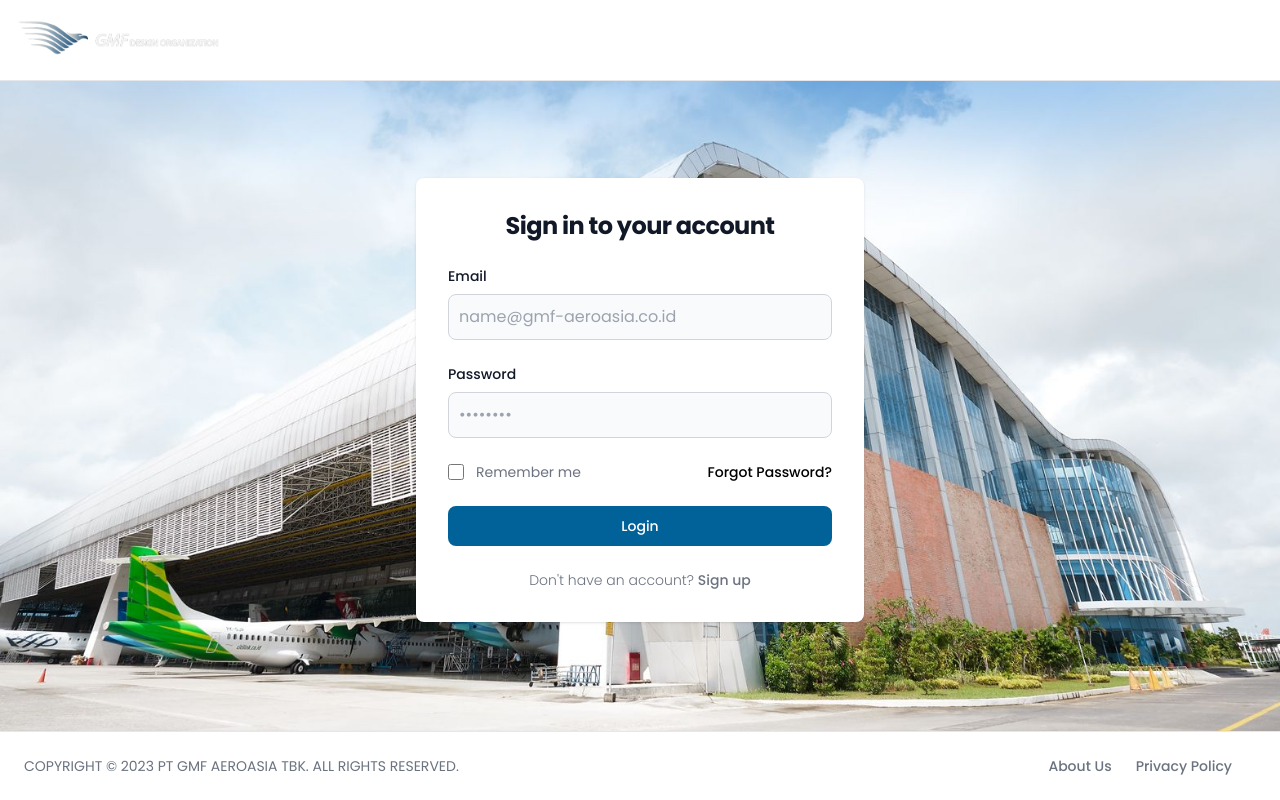
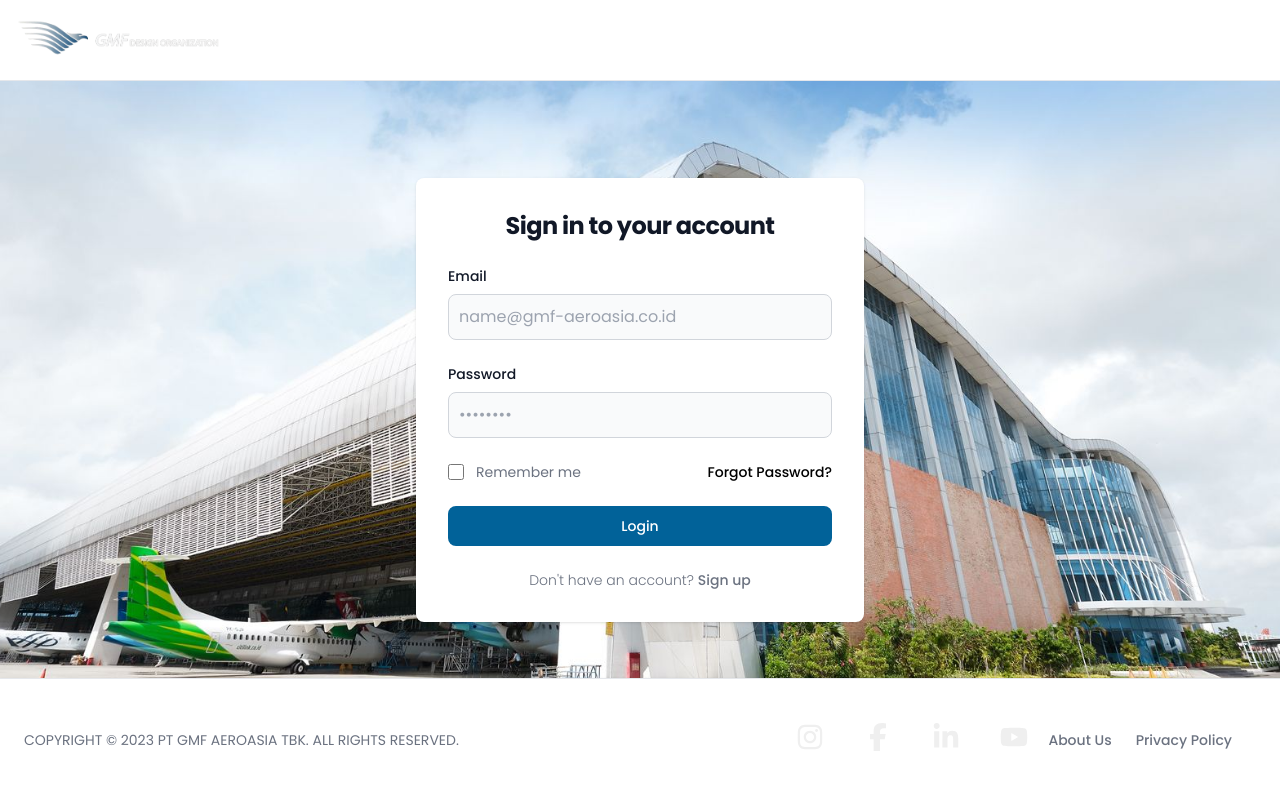
Before and after one commit to reg-strtgy-enjyr/Dashboard-DOA-GMF-Old, an Angular app in the folder Frontend/: page /login in a window 1280 px wide. Built offline with nearby package versions, Linux system fonts and the light colour scheme.

Commit message:
Update Social Media

```diff
--- a/Frontend/angular.json
+++ b/Frontend/angular.json
@@ -93,5 +93,8 @@
         }
       }
     }
+  },
+  "cli": {
+    "analytics": "ede0adce-05a5-4b67-bfe3-2b0132fdca4f"
   }
 }
--- a/Frontend/src/app/footer/footer.component.css
+++ b/Frontend/src/app/footer/footer.component.css
@@ -0,0 +1,32 @@
+.footer-logo-container {
+    text-align: center;
+    padding: 20px; /* Adjust the padding as needed */
+}
+
+.footer-logo-container a {
+    display: inline-block;
+}
+.footer-logo-container {
+    text-align: center;
+    padding: 20px; /* Adjust the padding as needed */
+}
+
+.footer-logo-container a {
+    display: inline-block;
+}
+.footer-logo-container {
+    text-align: center;
+    padding: 20px; /* Adjust the padding as needed */
+}
+
+.footer-logo-container a {
+    display: inline-block;
+}
+.footer-logo-container {
+    text-align: center;
+    padding: 20px; /* Adjust the padding as needed */
+}
+
+.footer-logo-container a {
+    display: inline-block;
+}
--- a/Frontend/src/app/footer/footer.component.html
+++ b/Frontend/src/app/footer/footer.component.html
@@ -1,12 +1,79 @@
-<footer class="fixed bottom-0 left-0 z-20 w-full p-4 bg-white border-t border-gray-200 shadow md:flex md:items-center md:justify-between md:p-6 dark:bg-gray-800 dark:border-gray-600">
+<footer class="fixed bottom-0 left-0 z-20 w-full p-4 bg-white border-t border-WHITE-200 shadow md:flex md:items-center md:justify-between md:p-6 dark:bg-gray-800 dark:border-gray-600">
     <span class="text-sm text-gray-500 sm:text-center">COPYRIGHT © 2023 <a href="https://www.gmf-aeroasia.co.id/" class="hover:underline">PT GMF AEROASIA TBK</a>. ALL RIGHTS RESERVED.
     </span>
+    <footer class="fixed bottom-0 left-0 z-20 w-full p-4 bg-white border-t border-WHITE-200 shadow md:flex md:items-center md:justify-between md:p-6 dark:bg-gray-800 dark:border-gray-600">
+        <span class="text-sm text-gray-500 sm:text-center">COPYRIGHT © 2023 <a href="https://www.gmf-aeroasia.co.id/" class="hover:underline">PT GMF AEROASIA TBK</a>. ALL RIGHTS RESERVED.
+        </span>
+
     <ul class="flex flex-wrap items-center mt-3 text-sm font-medium text-gray-500 dark:text-gray-400 sm:mt-0">
+        <footer>
+            <div class="footer-logo-container">
+                <a href="https://www.instagram.com/gmfaeroasia/" target="_blank" rel="noopener noreferrer">
+                    <!-- Instagram -->
+                    <span class="[&>svg]:h-7 [&>svg]:w-7 [&>svg]:fill-[#EFEFEF]">
+                        <svg xmlns="http://www.w3.org/2000/svg" viewBox="0 0 448 512">
+                        <!--!Font Awesome Free 6.5.1 by @fontawesome - https://fontawesome.com License - https://fontawesome.com/license/free Copyright 2024 Fonticons, Inc. -->
+                        <path
+                            d="M224.1 141c-63.6 0-114.9 51.3-114.9 114.9s51.3 114.9 114.9 114.9S339 319.5 339 255.9 287.7 141 224.1 141zm0 189.6c-41.1 0-74.7-33.5-74.7-74.7s33.5-74.7 74.7-74.7 74.7 33.5 74.7 74.7-33.6 74.7-74.7 74.7zm146.4-194.3c0 14.9-12 26.8-26.8 26.8-14.9 0-26.8-12-26.8-26.8s12-26.8 26.8-26.8 26.8 12 26.8 26.8zm76.1 27.2c-1.7-35.9-9.9-67.7-36.2-93.9-26.2-26.2-58-34.4-93.9-36.2-37-2.1-147.9-2.1-184.9 0-35.8 1.7-67.6 9.9-93.9 36.1s-34.4 58-36.2 93.9c-2.1 37-2.1 147.9 0 184.9 1.7 35.9 9.9 67.7 36.2 93.9s58 34.4 93.9 36.2c37 2.1 147.9 2.1 184.9 0 35.9-1.7 67.7-9.9 93.9-36.2 26.2-26.2 34.4-58 36.2-93.9 2.1-37 2.1-147.8 0-184.8zM398.8 388c-7.8 19.6-22.9 34.7-42.6 42.6-29.5 11.7-99.5 9-132.1 9s-102.7 2.6-132.1-9c-19.6-7.8-34.7-22.9-42.6-42.6-11.7-29.5-9-99.5-9-132.1s-2.6-102.7 9-132.1c7.8-19.6 22.9-34.7 42.6-42.6 29.5-11.7 99.5-9 132.1-9s102.7-2.6 132.1 9c19.6 7.8 34.7 22.9 42.6 42.6 11.7 29.5 9 99.5 9 132.1s2.7 102.7-9 132.1z" />
+                        </svg>
+                    </span>
+                </a>
+            </div>
+        </footer>
+
+        <footer>
+            <div class="footer-logo-container">
+                <a href="https://www.facebook.com/gmfaa/" target="_blank" rel="noopener noreferrer">
+                    <!-- Facebook -->
+                    <span class="[&>svg]:h-7 [&>svg]:w-7 [&>svg]:fill-[#EFEFEF]">
+                        <svg xmlns="http://www.w3.org/2000/svg" viewBox="0 0 320 512">
+                        <!--!Font Awesome Free 6.5.1 by @fontawesome - https://fontawesome.com License - https://fontawesome.com/license/free Copyright 2024 Fonticons, Inc. -->
+                        <path
+                            d="M80 299.3V512H196V299.3h86.5l18-97.8H196V166.9c0-51.7 20.3-71.5 72.7-71.5c16.3 0 29.4 .4 37 1.2V7.9C291.4 4 256.4 0 236.2 0C129.3 0 80 50.5 80 159.4v42.1H14v97.8H80z" />
+                        </svg>
+                    </span>
+                </a>
+            </div>
+        </footer>
+
+
+        <footer>
+            <div class="footer-logo-container">
+                <a href="https://www.linkedin.com/company/gmf-aeroasia?originalSubdomain=id" target="_blank" rel="noopener noreferrer">
+                    <!-- Linkedin -->
+                    <span class="[&>svg]:h-7 [&>svg]:w-7 [&>svg]:fill-[#EFEFEF]">
+                        <svg xmlns="http://www.w3.org/2000/svg" viewBox="0 0 448 512">
+                        <!--!Font Awesome Free 6.5.1 by @fontawesome - https://fontawesome.com License - https://fontawesome.com/license/free Copyright 2024 Fonticons, Inc. -->
+                        <path
+                            d="M100.3 448H7.4V148.9h92.9zM53.8 108.1C24.1 108.1 0 83.5 0 53.8a53.8 53.8 0 0 1 107.6 0c0 29.7-24.1 54.3-53.8 54.3zM447.9 448h-92.7V302.4c0-34.7-.7-79.2-48.3-79.2-48.3 0-55.7 37.7-55.7 76.7V448h-92.8V148.9h89.1v40.8h1.3c12.4-23.5 42.7-48.3 87.9-48.3 94 0 111.3 61.9 111.3 142.3V448z" />
+                        </svg>
+                    </span>
+                </a>
+            </div>
+        </footer>
+
+        <footer>
+            <div class="footer-logo-container">
+                <a href="https://www.youtube.com/channel/UC5mNZ5CmUyYsfKZocJv5xag" target="_blank" rel="noopener noreferrer">
+                    <span class="[&>svg]:h-7 [&>svg]:w-7 [&>svg]:fill-[#EFEFEF]">
+                        <svg xmlns="http://www.w3.org/2000/svg" viewBox="0 0 576 512">
+                        <!--!Font Awesome Free 6.5.1 by @fontawesome - https://fontawesome.com License - https://fontawesome.com/license/free Copyright 2024 Fonticons, Inc. -->
+                        <path
+                            d="M549.7 124.1c-6.3-23.7-24.8-42.3-48.3-48.6C458.8 64 288 64 288 64S117.2 64 74.6 75.5c-23.5 6.3-42 24.9-48.3 48.6-11.4 42.9-11.4 132.3-11.4 132.3s0 89.4 11.4 132.3c6.3 23.7 24.8 41.5 48.3 47.8C117.2 448 288 448 288 448s170.8 0 213.4-11.5c23.5-6.3 42-24.2 48.3-47.8 11.4-42.9 11.4-132.3 11.4-132.3s0-89.4-11.4-132.3zm-317.5 213.5V175.2l142.7 81.2-142.7 81.2z" />
+                        </svg>
+                    </span>
+                </a>
+            </div>
+        </footer>
+
+
+
         <li>
             <a target="_blank"  href="https://www.gmf-aeroasia.co.id/engineering-services-1" class="hover:underline me-4 md:me-6">About Us</a>
         </li>
         <li>
             <a target="_blank" href="https://www.gmf-aeroasia.co.id/privacy/policy" class="hover:underline me-4 md:me-6">Privacy Policy</a>
         </li>
+
     </ul>
 </footer>
```
